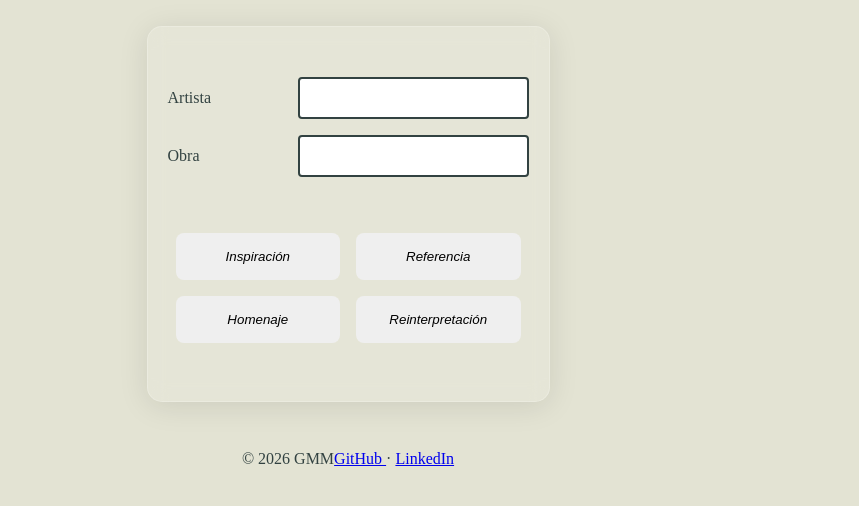
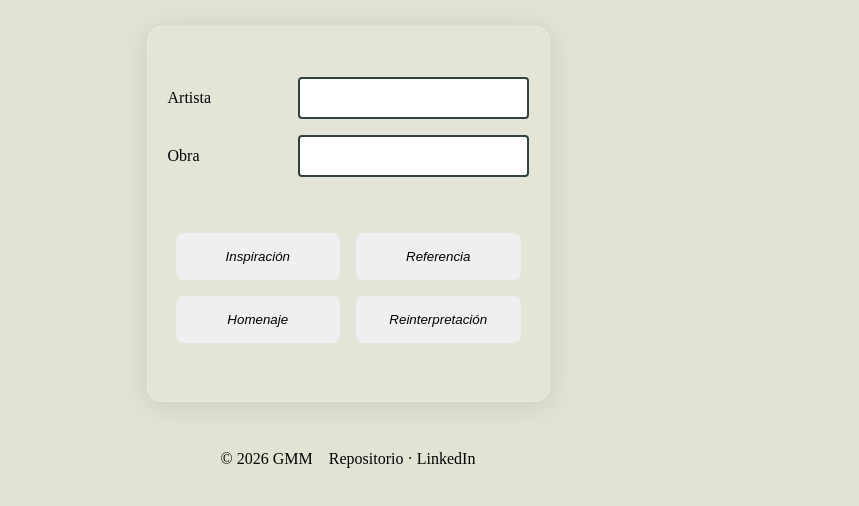
Before and after one commit to code-medina/art-attribution-tool, a website with bundled scripts: page index.html in a window 1280 px wide. Shown: the part 134-640 px from the top of the page, without its empty margins (292-1151 px from the left). Built offline with nearby package versions, Linux system fonts and the light colour scheme.

Commit message:
feat: improve footer

```diff
--- a/css/styel.css
+++ b/css/styel.css
@@ -27,6 +27,7 @@ html {
 	:root {
 		--bg-color: var(--verde-oscuro);
 		--txt-color: var(--fondo-gris);
+		--enlace: var(--verde-agua);
 	}
 
 }
@@ -34,7 +35,7 @@ html {
 @media (prefers-color-scheme: light) {
 	:root {
 		--bg-color: var(--fondo-gris);
-		--txt-color: var(--verde-oscuro)
+		--txt-color: var(--verde-oscuro) --encale:var(--verde-oscuro);
 	}
 }
 
@@ -42,6 +43,7 @@ html {
 :root[data-theme="dark"] {
 	--bg-color: var(--verde-oscuro);
 	--txt-color: var(--fondo-gris);
+	--enlace: var(--verde-agua);
 	color-scheme: dark;
 
 
@@ -50,6 +52,8 @@ html {
 :root[data-theme="light"] {
 	--bg-color: var(--fondo-gris);
 	--txt-color: var(--verde-oscuro);
+	--encale: var(--verde-oscuro);
+
 	color-scheme: light;
 
 }
@@ -228,8 +232,23 @@ dialog {
 }
 
 footer {
+	color: var(--encale);
+
 	display: flex;
 	justify-content: center;
+	gap: 1rem;
+
+	a {
+		color: var(--encale);
+
+		text-decoration: none;
+		transition: scale 0.3s ease;
+
+	}
+
+	a:hover {
+		filter: contrast(300%);
+	}
 }
 
 @media (max-width: 600px) {
--- a/index.html
+++ b/index.html
@@ -79,8 +79,8 @@
 	<footer>
 		<p> © 2026 GMM </p>
 		<p>
-			<a href="https://github.com/tuusuario"> GitHub </a> ·
-			<a href="https://linkedin.com/in/tuusuario"> LinkedIn </a>
+			<a href="https://github.com/code-medina/art-attribution-tool" target="_blank"> Repositorio </a> ·
+			<a href="https://linkedin.com/in/gisele-medina-89918a2a5" target="_blank"> LinkedIn</a>
 		</p>
 	</footer>
 
```
